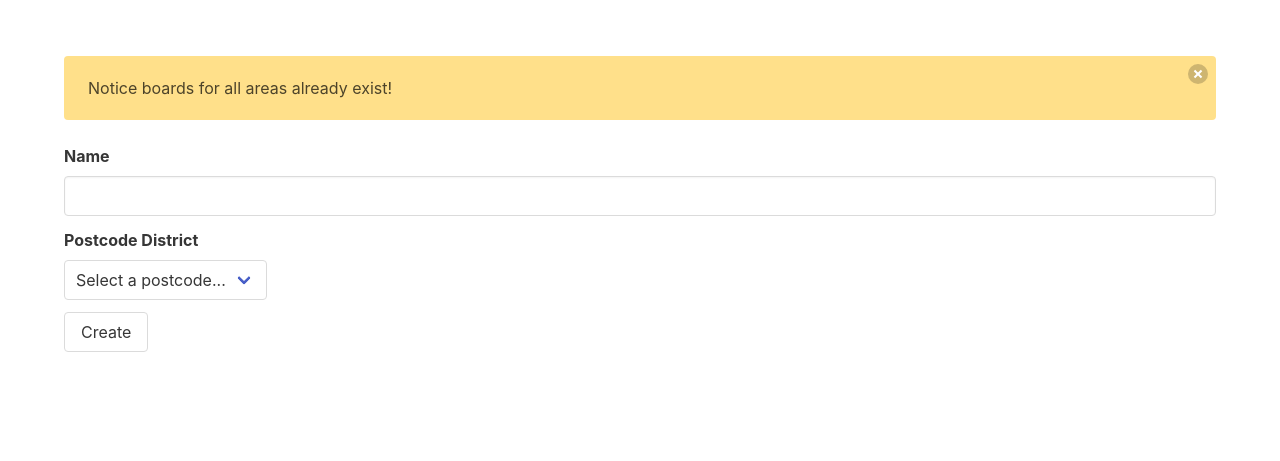
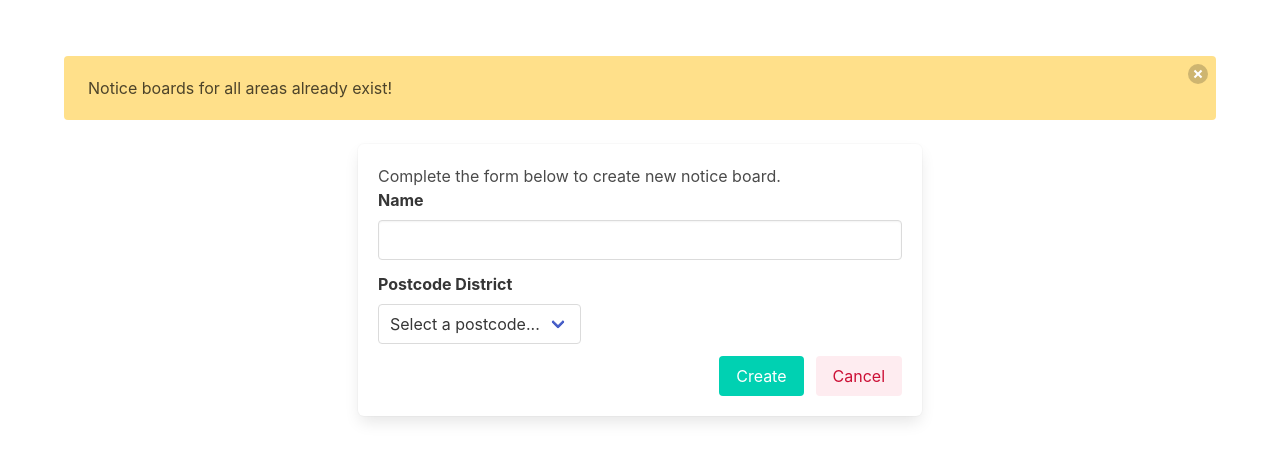
Before and after one commit to davebland/purple-pages, a Django app: page /boards/create_board/ in a window 1280 px wide. Shown: the part 66-527 px from the top of the page. Run offline with Django 3.2, Linux system fonts and the light colour scheme; the visitor is signed in with stand-in values (Sample User, id 1); data comes from the database, SQL or seed files in the repository; parts of the project's set-up code (start-up, migrations or seed data) failed here and were passed over; some libraries are stand-ins or nearby versions.

Commit message:
create board page formatting and created jquery script to delete notifications

```diff
--- a/boards/templates/create_notice_board.html
+++ b/boards/templates/create_notice_board.html
@@ -1,9 +1,23 @@
 <!-- Create Board Template -->
 {% extends 'base.html' %}
 {% block main-content %}
-    <form action="{{ request.path }}" method="POST" class="form">
-        {% include "bulma_form_template.html" with form=board_form %}
-        {% csrf_token %}
-        <input type="submit" class="button" value="Create">
-    </form>
+<div class="columns is-centered">
+    <div class="column is-three-quarters-tablet is-half-desktop">
+        <div class="box">
+            <p>Complete the form below to create new notice board.</p>
+            <form action="{{ request.path }}" method="POST" class="form">
+                {% include "bulma_form_template.html" with form=board_form %}
+                {% csrf_token %}
+                <div class="field is-grouped is-grouped-right">
+                    <div class="control">
+                        <button class="button is-primary">Create</button>
+                    </div>
+                    <div class="control">
+                        <a href="{% url 'notice_boards' %}" class="button is-danger is-light">Cancel</a>
+                    </div>
+                </div>
+            </form>
+        </div>
+    </div>
+</div>
 {% endblock %}
--- a/boards/views.py
+++ b/boards/views.py
@@ -2,7 +2,7 @@ from django.shortcuts import render, redirect, get_object_or_404
 from django.contrib.auth.decorators import login_required
 from django.contrib import messages
 
-from .models import Board, PostCodeDistrict
+from .models import Board
 from adverts.models import Advert
 
 from .forms import BoardForm
@@ -46,7 +46,7 @@ def create_notice_board(request):
         board_form = BoardForm(request.POST)
         if board_form.is_valid():
             board_form.save()
-            messages.success(request, 'New notice board {} created.'.format(board_form['name'].value()))
+            messages.success(request, "New notice board '{}' created.".format(board_form['name'].value()))
             return redirect('notice_boards')
         else:
             return render(request, 'create_notice_board.html', {'board_form':board_form})
--- a/static/js/home.js
+++ b/static/js/purple-pages.js
@@ -1,5 +1,12 @@
+let ANIMATION_DURATION = 800
+
 // Show and hide menu on mobile
 $('.navbar-burger').click(function() {
     $('.navbar-burger').toggleClass('is-active');
     $('.navbar-menu').toggleClass('is-active');
 })
+
+// Hide notifications when clicked
+$('.delete').click(function() {
+    $(this).parent().hide(ANIMATION_DURATION);
+})
--- a/templates/base.html
+++ b/templates/base.html
@@ -90,7 +90,7 @@
     <!-- JS Libraries -->
     <script src="https://code.jquery.com/jquery-3.4.1.js" integrity="sha256-WpOohJOqMqqyKL9FccASB9O0KwACQJpFTUBLTYOVvVU=" crossorigin="anonymous"></script>
     <!-- App JS -->
-    <script src="{% static 'js/home.js' %}"></script>
+    <script src="{% static 'js/purple-pages.js' %}"></script>
     <!-- View specific scripting area -->
     {% block scripts %}
     {% endblock %}
```
